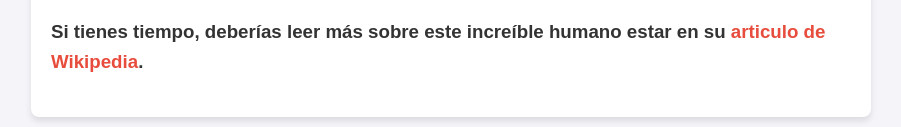
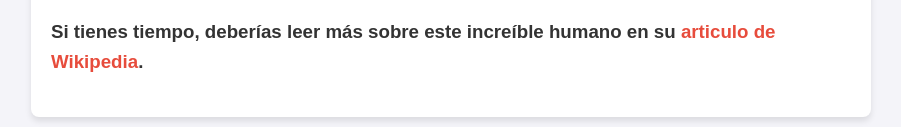
Before and after one commit to WilliamRivasR/Pagina-de-homenaje-a-Tesla, a plain HTML site: page index.html in a window 1280 px wide. Shown: the part 1592-1719 px from the top of the page, without its empty margins (189-1090 px from the left). Drawn offline with Linux system fonts and the light colour scheme.

Commit message:
Update index.html

```diff
--- a/index.html
+++ b/index.html
@@ -59,7 +59,7 @@
           <cite>-- BBC News</cite>
         </blockquote>
         <h3>
-          Si tienes tiempo, deberías leer más sobre este increíble humano estar en su
+          Si tienes tiempo, deberías leer más sobre este increíble humano en su
           <a
             id="tribute-link"
             href="https://es.wikipedia.org/wiki/Nikola_Tesla"
```
